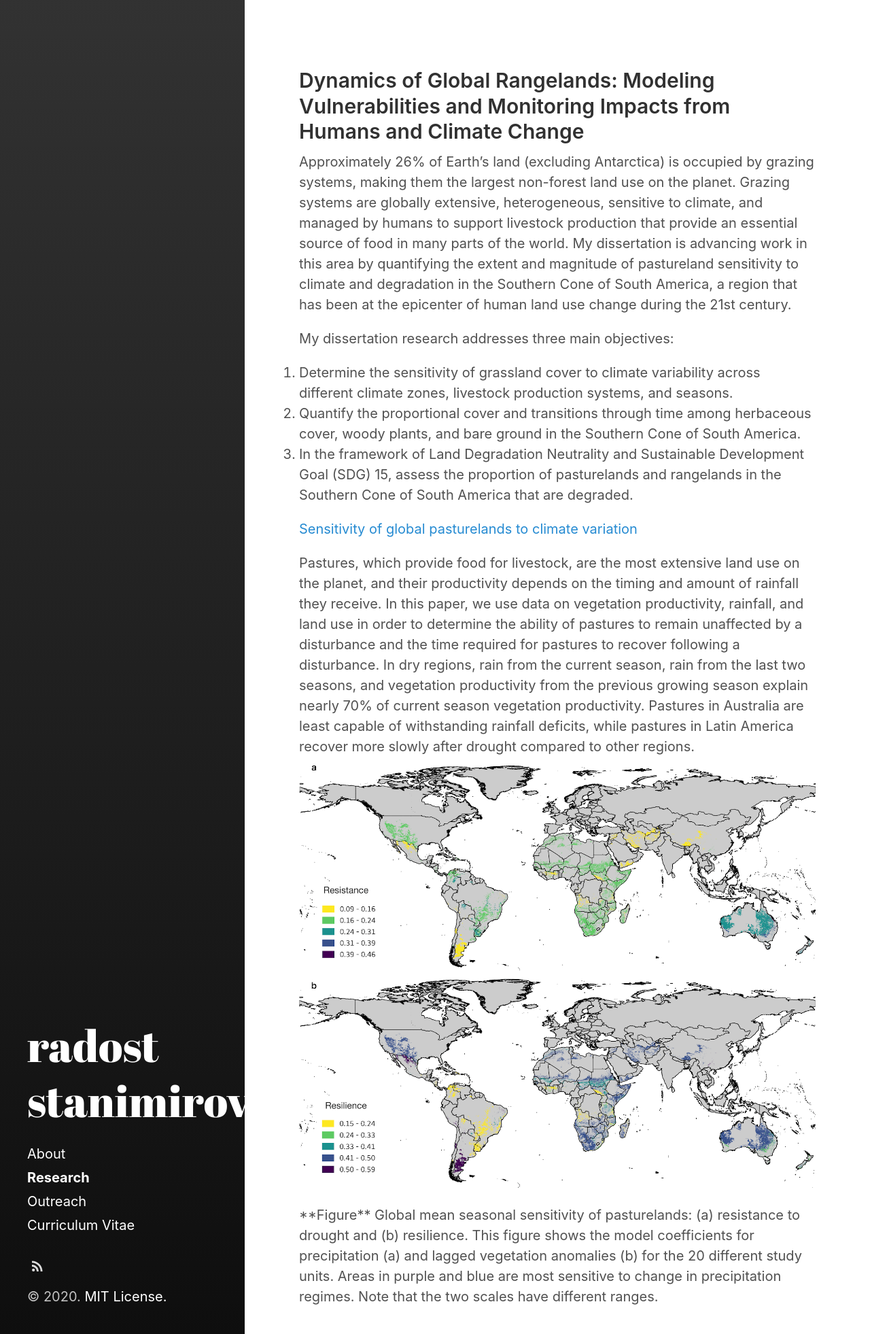
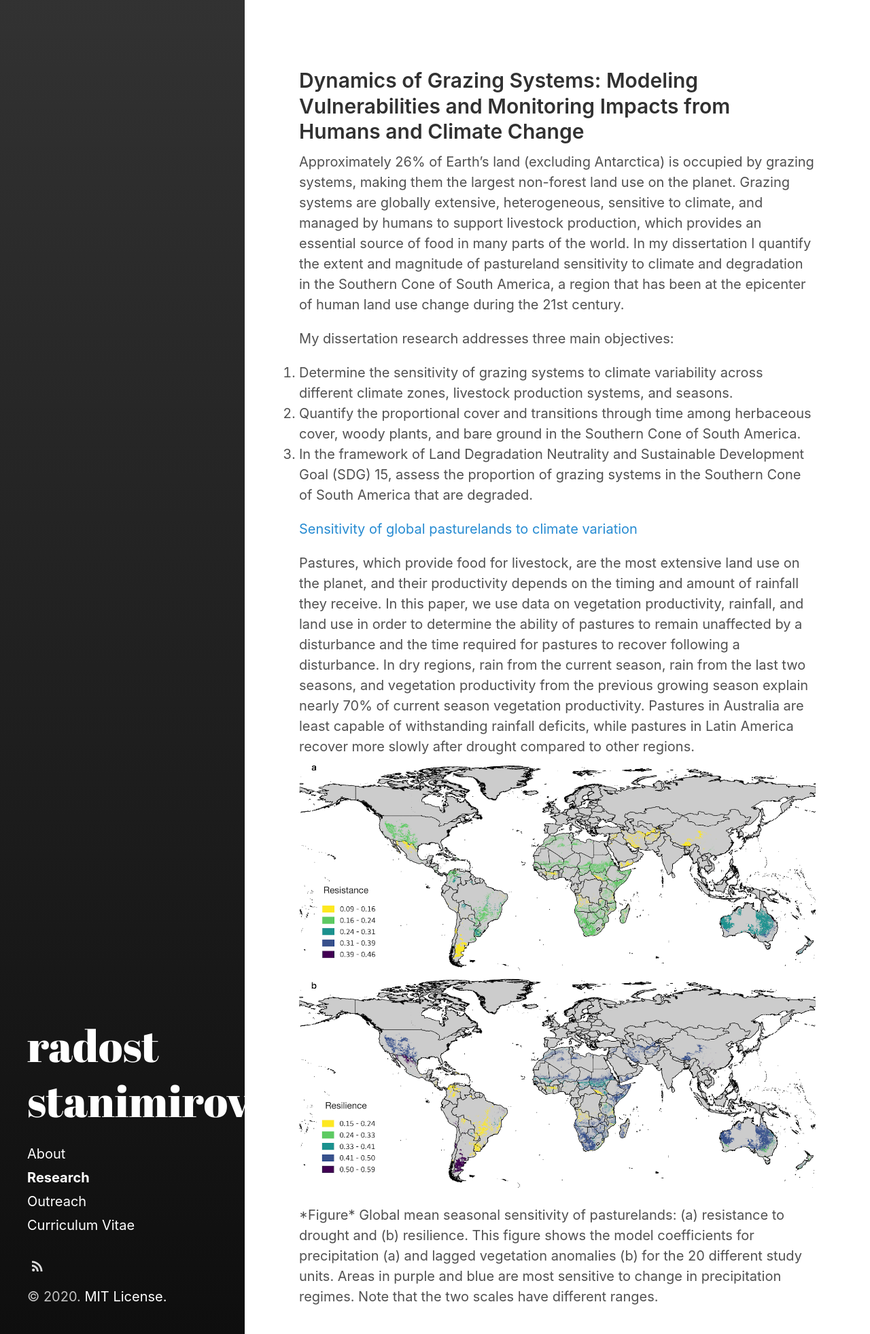
Before and after one commit to rkstan/rkstan.github.io, a Jekyll site: the page built from research.md, in a window 1280 px wide. Shown: the whole page at 68% size. Built offline with Jekyll 4.4.1, drawn with Linux system fonts in a browser that asks for light colours.

Commit message:
updated the text

```diff
--- a/research.md
+++ b/research.md
@@ -5,18 +5,18 @@ sidebar_link: true
 sidebar_sort_order: 2
 ---
 
-## Dynamics of Global Rangelands: Modeling Vulnerabilities and Monitoring Impacts from Humans and Climate Change
+## Dynamics of Grazing Systems: Modeling Vulnerabilities and Monitoring Impacts from Humans and Climate Change
 
-Approximately 26% of Earth’s land (excluding Antarctica) is occupied by grazing systems, making them the largest non-forest land use on the planet. Grazing systems are globally extensive, heterogeneous, sensitive to climate, and managed by humans to support livestock production that provide an essential source of food in many parts of the world. My dissertation is advancing work in this area by quantifying the extent and magnitude of pastureland sensitivity to climate and degradation in the Southern Cone of South America, a region that has been at the epicenter of human land use change during the 21st century.
+Approximately 26% of Earth’s land (excluding Antarctica) is occupied by grazing systems, making them the largest non-forest land use on the planet. Grazing systems are globally extensive, heterogeneous, sensitive to climate, and managed by humans to support livestock production, which provides an essential source of food in many parts of the world. In my dissertation I quantify the extent and magnitude of pastureland sensitivity to climate and degradation in the Southern Cone of South America, a region that has been at the epicenter of human land use change during the 21st century.
 
 My dissertation research addresses three main objectives:
 
-1. Determine the sensitivity of grassland cover to climate variability across different climate zones, livestock production systems, and seasons.
+1. Determine the sensitivity of grazing systems to climate variability across different climate zones, livestock production systems, and seasons.
 2. Quantify the proportional cover and transitions through time among herbaceous cover, woody plants, and bare ground in the Southern Cone of South America.
-3. In the framework of Land Degradation Neutrality and Sustainable Development Goal (SDG) 15, assess the proportion of pasturelands and rangelands in the Southern Cone of South America that are degraded.
+3. In the framework of Land Degradation Neutrality and Sustainable Development Goal (SDG) 15, assess the proportion of grazing systems in the Southern Cone of South America that are degraded.
 
 <p><a href="https://agupubs.onlinelibrary.wiley.com/doi/full/10.1029/2019EF001316">Sensitivity of global pasturelands to climate variation</a><br>
 <p>Pastures, which provide food for livestock, are the most extensive land use on the planet, and their productivity depends on the timing and amount of rainfall they receive. In this paper, we use data on vegetation productivity, rainfall, and land use in order to determine the ability of pastures to remain unaffected by a disturbance and the time required for pastures to recover following a disturbance. In dry regions, rain from the current season, rain from the last two seasons, and vegetation productivity from the previous growing season explain nearly 70% of current season vegetation productivity. Pastures in Australia are least capable of withstanding rainfall deficits, while pastures in Latin America recover more slowly after drought compared to other regions.<br>
 
 <img style="float: center;" src="../images/Figure5_new_full.png" width="800" height="600">
-**Figure** Global mean seasonal sensitivity of pasturelands: (a) resistance to drought and (b) resilience. This figure shows the model coefficients for precipitation (a) and lagged vegetation anomalies (b) for the 20 different study units. Areas in purple and blue are most sensitive to change in precipitation regimes. Note that the two scales have different ranges.
+*Figure* Global mean seasonal sensitivity of pasturelands: (a) resistance to drought and (b) resilience. This figure shows the model coefficients for precipitation (a) and lagged vegetation anomalies (b) for the 20 different study units. Areas in purple and blue are most sensitive to change in precipitation regimes. Note that the two scales have different ranges.
```
